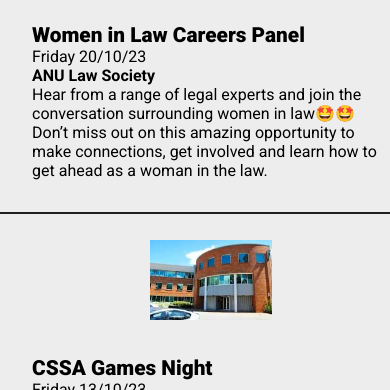
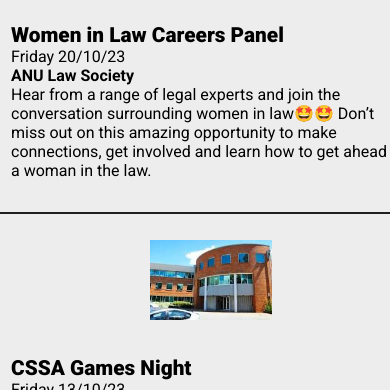
Before and after one commit to CaptSzat/COMP3900-APP, a plain HTML site: page pages/events/index.html in a window 390 px wide. Shown: the part 454-844 px from the top of the page. Drawn offline with Linux system fonts and the light colour scheme.

Commit message:
added width for phones

```diff
--- a/styles/style.scss
+++ b/styles/style.scss
@@ -336,5 +336,8 @@
     .event {
       background-color: lightblue;
       flex-direction: column;
+      .event-text{
+        width: 400px;
+      }
     }
   }
```
Also changed, not shown: styles/style.css, 1 other file.
